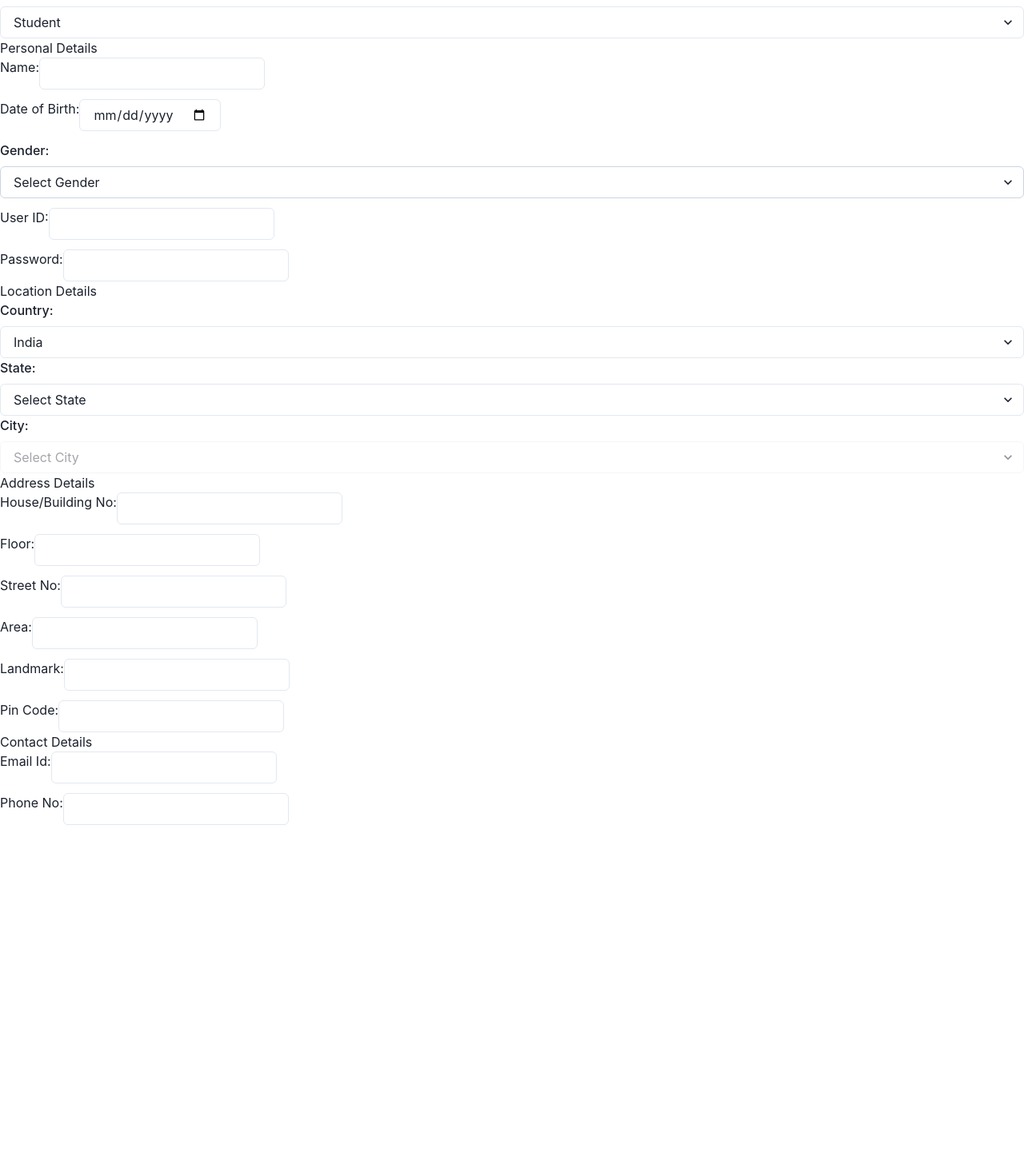
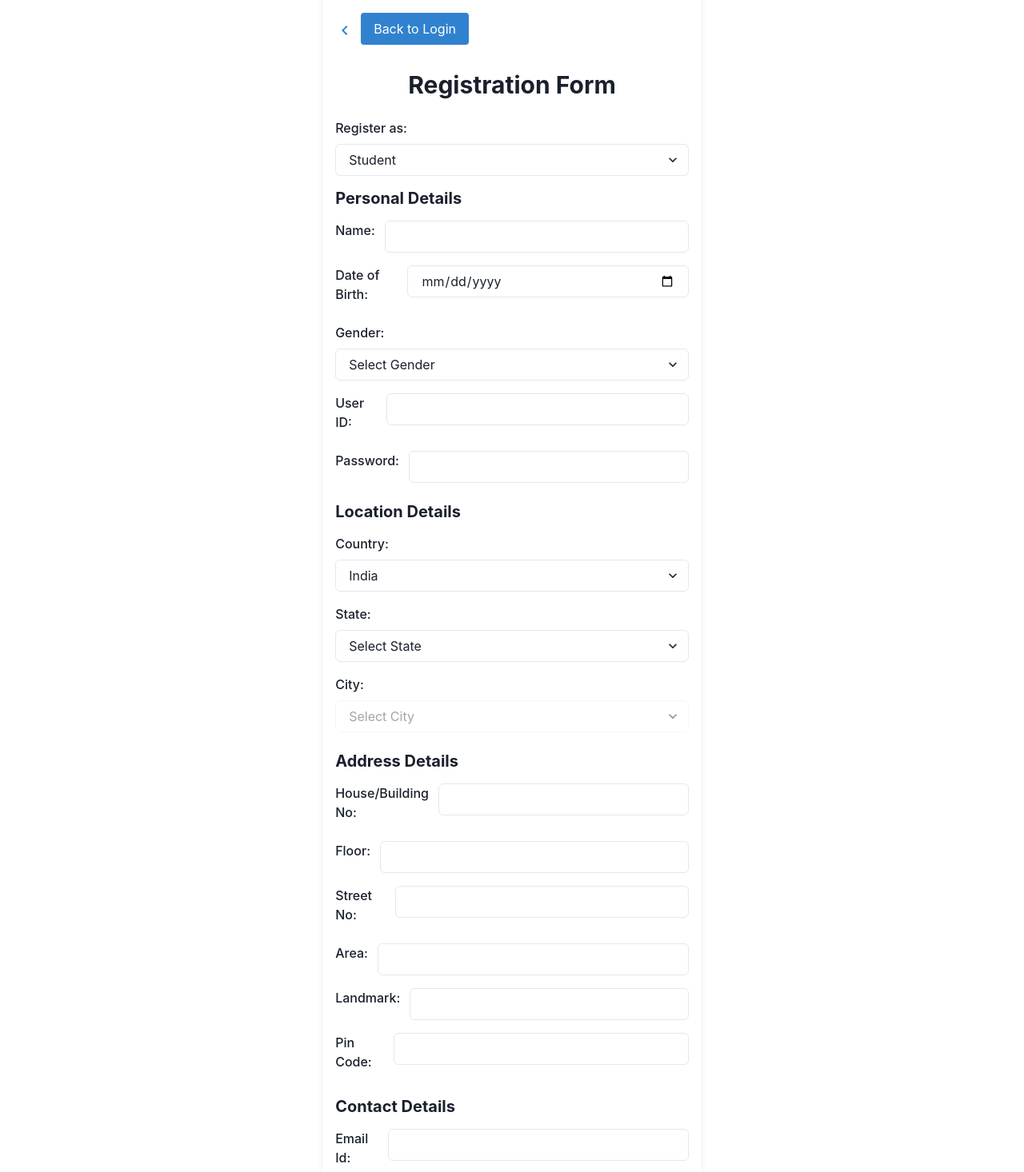
Before and after one commit to nkalam9/tutor-student-registration, a React (Create React App) app in the folder tutor-student-front-end/: page /register in a window 1280 px wide. Shown: the part 24-1490 px from the top of the page at 80% size. Before the commit the page ends 1056 px from the top, so only its background shows below. Built offline with nearby package versions, Linux system fonts and the light colour scheme.

Commit message:
added router

```diff
--- a/tutor-student-front-end/package.json
+++ b/tutor-student-front-end/package.json
@@ -12,6 +12,7 @@
     "framer-motion": "^11.9.0",
     "react": "^18.3.1",
     "react-dom": "^18.3.1",
+    "react-router-dom": "^6.26.2",
     "react-scripts": "5.0.1",
     "web-vitals": "^2.1.4"
   },
--- a/tutor-student-front-end/src/App.js
+++ b/tutor-student-front-end/src/App.js
@@ -1,11 +1,21 @@
-import './App.css';
-import RegistrationForm from './components/RegistrationForm';
+import React from "react";
+import { BrowserRouter as Router, Route, Routes } from "react-router-dom";
+import { Flex, Box } from "@chakra-ui/react";
+import "./App.css";
+import RegistrationForm from "./components/RegistrationForm";
+import LoginForm from "./components/LoginForm";
 
 function App() {
   return (
-    <div className="App">
-      <RegistrationForm/>
-    </div>
+    <Router>
+      <Flex align="center" justify="center">
+        <Routes>
+          <Route path="/login" element={<LoginForm />} />
+          <Route path="/register" element={<RegistrationForm />} />
+          <Route path="/" element={<LoginForm />} />
+        </Routes>
+      </Flex>
+    </Router>
   );
 }
 
--- a/tutor-student-front-end/src/components/LoginForm.jsx
+++ b/tutor-student-front-end/src/components/LoginForm.jsx
@@ -1,11 +1,92 @@
-import React from 'react';
+import React, { useState } from 'react';
+import {
+  Input,
+  Stack,
+  Select,
+  Button,
+  FormControl,
+  FormLabel,
+  Flex,
+  Box,
+} from "@chakra-ui/react";
+import { Link } from 'react-router-dom';
 
 const LoginForm = () => {
+  const [loginData, setLoginData] = useState({
+    userId: '',
+    password: '',
+    userType: 'Student',
+  });
+
+  const handleChange = (e) => {
+    const { id, value } = e.target;
+    setLoginData({ ...loginData, [id]: value });
+  };
+
+  const handleSubmit = (e) => {
+    e.preventDefault();
+    // Handle login logic here
+    console.log('Login data:', loginData);
+  };
+
   return (
-    <div>
-      <h2>Login</h2>
-      {/* Add form elements for user login here */}
-    </div>
+    <Flex
+      align="center"
+      justify="center"
+      height="100vh"
+      width={["100%", "50%"]}
+      bg="gray.50"
+    >
+      <Box width="100%" maxWidth="400px" p="4" bg="white" boxShadow="md" borderRadius="md">
+        <Flex justify="center" gap="4" mb="4">
+          <Link to="/login">
+            <Button colorScheme="blue">Login</Button>
+          </Link>
+          <Link to="/register">
+            <Button colorScheme="green">Register</Button>
+          </Link>
+        </Flex>
+        <form onSubmit={handleSubmit}>
+          <Stack spacing={3}>
+            <h2>Login</h2>
+
+            <FormControl>
+              <FormLabel htmlFor="userId">User/Email ID:</FormLabel>
+              <Input
+                type="text"
+                id="userId"
+                value={loginData.userId}
+                onChange={handleChange}
+              />
+            </FormControl>
+
+            <FormControl>
+              <FormLabel htmlFor="password">Password:</FormLabel>
+              <Input
+                type="password"
+                id="password"
+                value={loginData.password}
+                onChange={handleChange}
+              />
+            </FormControl>
+
+            <FormControl>
+              <FormLabel htmlFor="userType">Login as:</FormLabel>
+              <Select
+                id="userType"
+                value={loginData.userType}
+                onChange={handleChange}
+              >
+                <option value="Student">Student</option>
+                <option value="Tutor">Tutor</option>
+              </Select>
+            </FormControl>
+
+            <Button type="submit" colorScheme="blue">Login</Button>
+          </Stack>
+        </form>
+      </Box>
+    </Flex>
   );
 };
 
--- a/tutor-student-front-end/src/components/RegistrationForm.jsx
+++ b/tutor-student-front-end/src/components/RegistrationForm.jsx
@@ -1,15 +1,17 @@
+import React, { useState, useEffect } from "react";
 import {
   Input,
   InputGroup,
   Stack,
-  Text,
   Select,
   Checkbox,
   CheckboxGroup,
   FormControl,
   FormLabel,
+  Box,
+  Heading,
+  Icon,
 } from "@chakra-ui/react";
-import React, { useState, useEffect } from "react";
 
 // Mock data from JSON files
 const getLocationData = {
@@ -129,7 +131,8 @@ const RegistrationForm = () => {
       );
 
       if (selectedState) {
-        setCities(selectedState.cities);
+        const citiesData = selectedState.cities;
+        setCities(citiesData);
       } else {
         setCities([]);
       }
@@ -164,8 +167,35 @@ const RegistrationForm = () => {
   };
 
   return (
+    <Box p="4" bg="white" boxShadow="md" borderRadius="md">
+      <Box mt="6" textAlign="left" paddingBottom="2rem">
+        <Icon viewBox="0 0 24 24" boxSize={6} color="blue.500">
+          <path
+            fill="currentColor"
+            d="M15.41 7.41L14 6l-6 6 6 6 1.41-1.41L10.83 12z"
+          />
+        </Icon>
+        <button
+          type="button"
+          onClick={() => (window.location.href = "/login")}
+          style={{
+            padding: "8px 16px",
+            backgroundColor: "#3182ce",
+            color: "white",
+            border: "none",
+            borderRadius: "4px",
+            cursor: "pointer",
+            marginLeft: "8px",
+          }}
+        >
+          Back to Login
+        </button>
+      </Box>
+      <Heading as="h1" size="lg" mb="6" textAlign="center">
+        Registration Form
+      </Heading>
       <form>
-      <FormControl>
+        <FormControl mb="4">
           <FormLabel htmlFor="userType">Register as:</FormLabel>
           <Select
             id="userType"
@@ -179,27 +209,31 @@ const RegistrationForm = () => {
           </Select>
         </FormControl>
 
-      <h2>Personal Details</h2>
-      <Stack spacing={3}>
+        <Heading as="h2" size="md" mb="4">
+          Personal Details
+        </Heading>
+        <Stack spacing={4}>
           <InputGroup>
-          <Text mb="8px">Name:</Text>
+            <FormLabel htmlFor="name">Name:</FormLabel>
             <Input
-            width="auto"
               type="text"
               id="name"
               value={formData.name}
-            onChange={(e) => setFormData({ ...formData, name: e.target.value })}
+              onChange={(e) =>
+                setFormData({ ...formData, name: e.target.value })
+              }
             />
           </InputGroup>
 
           <InputGroup>
-          <Text mb="8px">Date of Birth:</Text>
+            <FormLabel htmlFor="dob">Date of Birth:</FormLabel>
             <Input
-            width="auto"
               type="date"
               id="dob"
               value={formData.dob}
-            onChange={(e) => setFormData({ ...formData, dob: e.target.value })}
+              onChange={(e) =>
+                setFormData({ ...formData, dob: e.target.value })
+              }
             />
           </InputGroup>
 
@@ -220,9 +254,8 @@ const RegistrationForm = () => {
           </FormControl>
 
           <InputGroup>
-          <Text mb="8px">User ID:</Text>
+            <FormLabel htmlFor="userId">User ID:</FormLabel>
             <Input
-            width="auto"
               type="text"
               id="userId"
               value={formData.userId}
@@ -234,9 +267,8 @@ const RegistrationForm = () => {
 
           {formData.userType === "Tutor" && (
             <InputGroup>
-            <Text mb="8px">Tutor Photo:</Text>
+              <FormLabel htmlFor="tutorPhoto">Tutor Photo:</FormLabel>
               <Input
-              width="auto"
                 type="file"
                 id="tutorPhoto"
                 onChange={(e) =>
@@ -247,9 +279,8 @@ const RegistrationForm = () => {
           )}
 
           <InputGroup>
-          <Text mb="8px">Password:</Text>
+            <FormLabel htmlFor="password">Password:</FormLabel>
             <Input
-            width="auto"
               type="password"
               id="password"
               value={formData.password}
@@ -262,8 +293,10 @@ const RegistrationForm = () => {
           </InputGroup>
         </Stack>
 
-      <h2>Location Details</h2>
-      <FormControl>
+        <Heading as="h2" size="md" mt="6" mb="4">
+          Location Details
+        </Heading>
+        <FormControl mb="4">
           <FormLabel htmlFor="country">Country:</FormLabel>
           <Select
             id="country"
@@ -279,7 +312,7 @@ const RegistrationForm = () => {
           </Select>
         </FormControl>
 
-      <FormControl>
+        <FormControl mb="4">
           <FormLabel htmlFor="state">State:</FormLabel>
           <Select
             id="state"
@@ -296,7 +329,7 @@ const RegistrationForm = () => {
           </Select>
         </FormControl>
 
-      <FormControl>
+        <FormControl mb="4">
           <FormLabel htmlFor="city">City:</FormLabel>
           <Select
             id="city"
@@ -313,12 +346,13 @@ const RegistrationForm = () => {
           </Select>
         </FormControl>
 
-      <h2>Address Details</h2>
-      <Stack spacing={3}>
+        <Heading as="h2" size="md" mt="6" mb="4">
+          Address Details
+        </Heading>
+        <Stack spacing={4}>
           <InputGroup>
-          <Text mb="8px">House/Building No:</Text>
+            <FormLabel htmlFor="houseNo">House/Building No:</FormLabel>
             <Input
-            width="auto"
               type="text"
               id="houseNo"
               value={formData.addressDetails.houseNo}
@@ -334,9 +368,8 @@ const RegistrationForm = () => {
             />
           </InputGroup>
           <InputGroup>
-          <Text mb="8px">Floor:</Text>
+            <FormLabel htmlFor="floor">Floor:</FormLabel>
             <Input
-            width="auto"
               type="text"
               id="floor"
               value={formData.addressDetails.floor}
@@ -352,9 +385,8 @@ const RegistrationForm = () => {
             />
           </InputGroup>
           <InputGroup>
-          <Text mb="8px">Street No:</Text>
+            <FormLabel htmlFor="streetNo">Street No:</FormLabel>
             <Input
-            width="auto"
               type="text"
               id="streetNo"
               value={formData.addressDetails.streetNo}
@@ -370,9 +402,8 @@ const RegistrationForm = () => {
             />
           </InputGroup>
           <InputGroup>
-          <Text mb="8px">Area:</Text>
+            <FormLabel htmlFor="area">Area:</FormLabel>
             <Input
-            width="auto"
               type="text"
               id="area"
               value={formData.addressDetails.area}
@@ -388,9 +419,8 @@ const RegistrationForm = () => {
             />
           </InputGroup>
           <InputGroup>
-          <Text mb="8px">Landmark:</Text>
+            <FormLabel htmlFor="landmark">Landmark:</FormLabel>
             <Input
-            width="auto"
               type="text"
               id="landmark"
               value={formData.addressDetails.landmark}
@@ -406,9 +436,8 @@ const RegistrationForm = () => {
             />
           </InputGroup>
           <InputGroup>
-          <Text mb="8px">Pin Code:</Text>
+            <FormLabel htmlFor="pinCode">Pin Code:</FormLabel>
             <Input
-            width="auto"
               type="text"
               id="pinCode"
               value={formData.addressDetails.pinCode}
@@ -425,12 +454,13 @@ const RegistrationForm = () => {
           </InputGroup>
         </Stack>
 
-      <h2>Contact Details</h2>
-      <Stack spacing={3}>
+        <Heading as="h2" size="md" mt="6" mb="4">
+          Contact Details
+        </Heading>
+        <Stack spacing={4}>
           <InputGroup>
-          <Text mb="8px">Email Id:</Text>
+            <FormLabel htmlFor="email">Email Id:</FormLabel>
             <Input
-            width="auto"
               type="email"
               id="email"
               value={formData.contactDetails.email}
@@ -446,9 +476,8 @@ const RegistrationForm = () => {
             />
           </InputGroup>
           <InputGroup>
-          <Text mb="8px">Phone No:</Text>
+            <FormLabel htmlFor="phone">Phone No:</FormLabel>
             <Input
-            width="auto"
               type="tel"
               id="phone"
               value={formData.contactDetails.phone}
@@ -467,9 +496,11 @@ const RegistrationForm = () => {
 
         {formData.userType === "Tutor" && (
           <>
-          <h2>Teaching Subjects</h2>
+            <Heading as="h2" size="md" mt="6" mb="4">
+              Teaching Subjects
+            </Heading>
             <CheckboxGroup>
-            <Stack spacing={3}>
+              <Stack spacing={4}>
                 {subjects.map((subject) => (
                   <Checkbox
                     key={subject.id}
@@ -486,6 +517,8 @@ const RegistrationForm = () => {
           </>
         )}
       </form>
+
+    </Box>
   );
 };
 
```
Also changed, not shown: tutor-student-front-end/src/components/LogoutButton.jsx (added, +22 -0 lines), 1 other file (tests, documents, lock files or other folders). Lines whose indentation alone changed are shown as unchanged.
